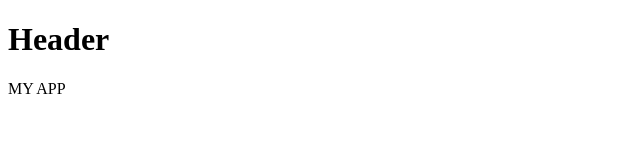
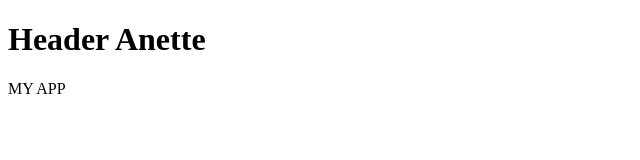
Before and after one commit to mortenlyn/InspireJourney, a React (Create React App) app in the folder young_explorer/frontend/: page / in a window 1280 px wide. Shown: the top 160 px of the page, without its empty margins (0-640 px from the left). Built offline with nearby package versions, Linux system fonts and the light colour scheme.

Commit message:
Test med commits

```diff
--- a/young_explorer/frontend/src/components/Header.js
+++ b/young_explorer/frontend/src/components/Header.js
@@ -3,7 +3,7 @@ import React from "react";
 const Header = () => {
   return (
     <div>
-      <h1>Header</h1>
+      <h1>Header Anette</h1>
     </div>
   );
 };
```
